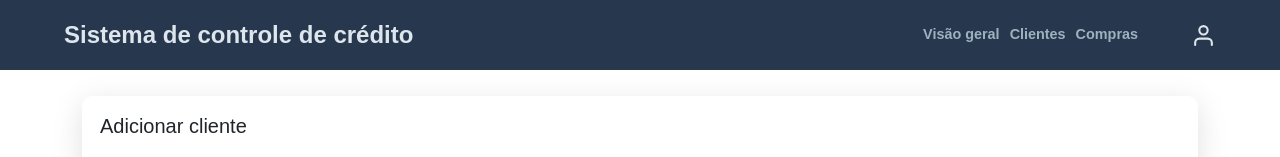
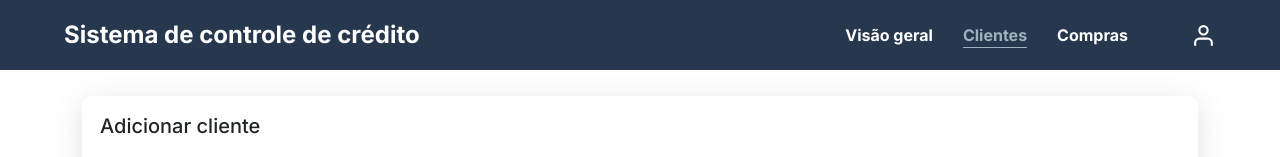
Before and after one commit to FranciscoGSilverio/Fetin-CreditControl, a React (Vite) app in the folder webapp/: page /clientes in a window 1280 px wide. Shown: the top 157 px of the page. Built offline with nearby package versions, Linux system fonts and the light colour scheme; no server answers.

Commit message:
Change webpage font and navbar styles

```diff
--- a/webapp/src/components/Clientes/ClientsViewModal.tsx
+++ b/webapp/src/components/Clientes/ClientsViewModal.tsx
@@ -3,10 +3,11 @@ import Modal from "react-bootstrap/Modal";
 
 import { FiUser, FiShoppingCart } from "react-icons/fi";
 import { MdAttachMoney, MdOutlineDownloadDone } from "react-icons/md";
-import { BsCalendar, BsCalendarX } from "react-icons/bs";
+import { BsCalendar, BsCalendarX, BsWhatsapp } from "react-icons/bs";
 
 import DefaultCard from "../Common/DefaultCard";
 import { formatDate } from "../../utils/formatDate";
+import { sendWhatsappMessage } from "../../utils/sendWhatsappMessage";
 
 import { Client } from "../../types/client";
 import { Purchase } from "../../types/purchase";
@@ -63,27 +64,30 @@ const ClientsViewModal = ({
                       </div>
 
                       <div className="d-flex align-items-center my-2">
-                        <MdAttachMoney size={25} className="text-muted"/>
+                        <MdAttachMoney size={25} className="text-muted" />
                         <span className="mx-3">
                           Valor da compra: {purchase.price} reais
                         </span>
                       </div>
 
                       <div className="d-flex align-items-center my-2">
-                        <MdOutlineDownloadDone size={25} className="text-muted"/>
+                        <MdOutlineDownloadDone
+                          size={25}
+                          className="text-muted"
+                        />
                         <span className="mx-3">Status: {paymentStatus}</span>
                       </div>
                     </div>
 
                     <DefaultCard>
                       <div className="d-flex mb-4">
-                        <BsCalendar size={25} className="mx-1 text-muted"/>
+                        <BsCalendar size={25} className="mx-1 text-muted" />
                         <span className="d-flex align-items-center mx-2">
                           Data da compra: {formatedPurchaseDate}
                         </span>
                       </div>
                       <div className="d-flex ">
-                        <BsCalendarX size={25} className="mx-1 text-muted"/>
+                        <BsCalendarX size={25} className="mx-1 text-muted" />
                         <span className="d-flex align-items-center mx-2">
                           Data de vencimento: {formatedPurchaseDate}
                         </span>
@@ -97,11 +101,14 @@ const ClientsViewModal = ({
         </div>
       </Modal.Body>
       <Modal.Footer>
-        <Button variant="secondary" onClick={handleClose}>
+        <Button variant="danger" onClick={handleClose}>
           Fechar
         </Button>
-        <Button variant="primary" onClick={handleClose}>
-          Contatar cliente
+        <Button variant="outline-success" onClick={() => sendWhatsappMessage('5535998381857')}>
+          <div className="d-flex align-items-center">
+            <BsWhatsapp style={{ marginRight: "10px" }} size={15} />
+            <span>Contatar cliente</span>
+          </div>
         </Button>
       </Modal.Footer>
     </Modal>
--- a/webapp/src/components/Navbar.tsx
+++ b/webapp/src/components/Navbar.tsx
@@ -1,9 +1,9 @@
 import styled from "styled-components";
 import { FiUser } from "react-icons/fi";
-import { useNavigate } from "react-router-dom";
+import { useNavigate, useLocation } from "react-router-dom";
 
 const Nav = styled.nav`
-  color: #dde6ed;
+  color: #fff;
   width: 100vw;
   height: 70px;
   padding: 8px 5%;
@@ -15,48 +15,92 @@ const Nav = styled.nav`
   align-items: center;
 `;
 
-const NavTitle = styled.span`
+const NavTitle = styled.a`
   font-size: 1.5rem;
   font-weight: bold;
   flex-grow: 1;
+  color: #fff;
+  text-decoration: none;
+  cursor: pointer;
+
+  &:hover {
+    color: #fff;
+
+  }
 `;
 
 const NavPlaceholder = styled.div`
   height: 70px;
 `;
 
-const NavLink = styled.a`
-  color: #9db2bf;
+const NavLink = styled.a<{ $isHighlighted?: boolean }>`
+  color: ${(props) => (props.$isHighlighted ? "#9db2bf" : "#fff")};
+  border-bottom: ${(props) => props.$isHighlighted && "0.5px solid #9db2bf"};
   text-decoration: none;
-  font-size: 0.9rem;
+  font-size: 1rem;
   font-weight: bold;
-  margin: 0 5px;
+  margin: 0 15px;
+  cursor: pointer;
 
-  border-bottom: 0px solid #526d82;
+  position: relative;
 
-  transition: 0.5s;
+  &::after {
+    content: "";
+    position: absolute;
+    left: 0;
+    bottom: 0;
+    width: 100%;
+    height: 0;
+    background-color: #9db2bf;
+    transform: scaleX(0);
+    transform-origin: left center;
+    transition: transform 0.3s ease-in-out;
+  }
 
   &:hover {
-    /* text-decoration: underline; */
-    border-bottom: 1px solid #526d82;
-    color: #526d82;
-    cursor: pointer;
+    color: #9db2bf;
+
+    &::after {
+      transform: scaleX(1);
+      height: 0.5px;
+    }
   }
 `;
 
 const Navbar = () => {
+  let navigate = useNavigate();
+  const { pathname } = useLocation();
 
-  let navigate = useNavigate();
+  const isHighlighted = (path: string) => {
+    return pathname === path;
+  };
 
   return (
     <>
       <Nav>
-        <NavTitle>Sistema de controle de crédito</NavTitle>
+        <NavTitle onClick={() => navigate("/")}>
+          Sistema de controle de crédito
+        </NavTitle>
         <div className="d-flex align-items-center">
           <div className="d-flex align-items-center mx-5">
-            <NavLink onClick={() => navigate('/')}>Visão geral</NavLink>
-            <NavLink onClick={() => navigate('/clientes')}>Clientes</NavLink>
-            <NavLink onClick={() => navigate('/compras')}>Compras</NavLink>
+            <NavLink
+              $isHighlighted={isHighlighted("/")}
+              onClick={() => navigate("/")}
+            >
+              Visão geral
+            </NavLink>
+            <NavLink
+              $isHighlighted={isHighlighted("/clientes")}
+              onClick={() => navigate("/clientes")}
+            >
+              Clientes
+            </NavLink>
+            <NavLink
+              $isHighlighted={isHighlighted("/compras")}
+              onClick={() => navigate("/compras")}
+            >
+              Compras
+            </NavLink>
           </div>
           <FiUser size={25} style={{ cursor: "pointer" }} />
         </div>
--- a/webapp/src/styles/global.css
+++ b/webapp/src/styles/global.css
@@ -1,4 +1,4 @@
 body {
-  font-family: "Rubik", sans-serif;
+  font-family: "Inter", sans-serif;
   font-size: 15px;
 }
--- /dev/null
+++ b/webapp/src/utils/sendWhatsappMessage.ts
@@ -0,0 +1,7 @@
+export const sendWhatsappMessage = (
+  number: string,
+  suggestedMessage = "Fetin | Sistema de Controle de Crédito"
+) => {
+  const url = `https://web.whatsapp.com/send?phone=${number}&text=${suggestedMessage}`;
+  window.open(url, "_blank");
+};
```
